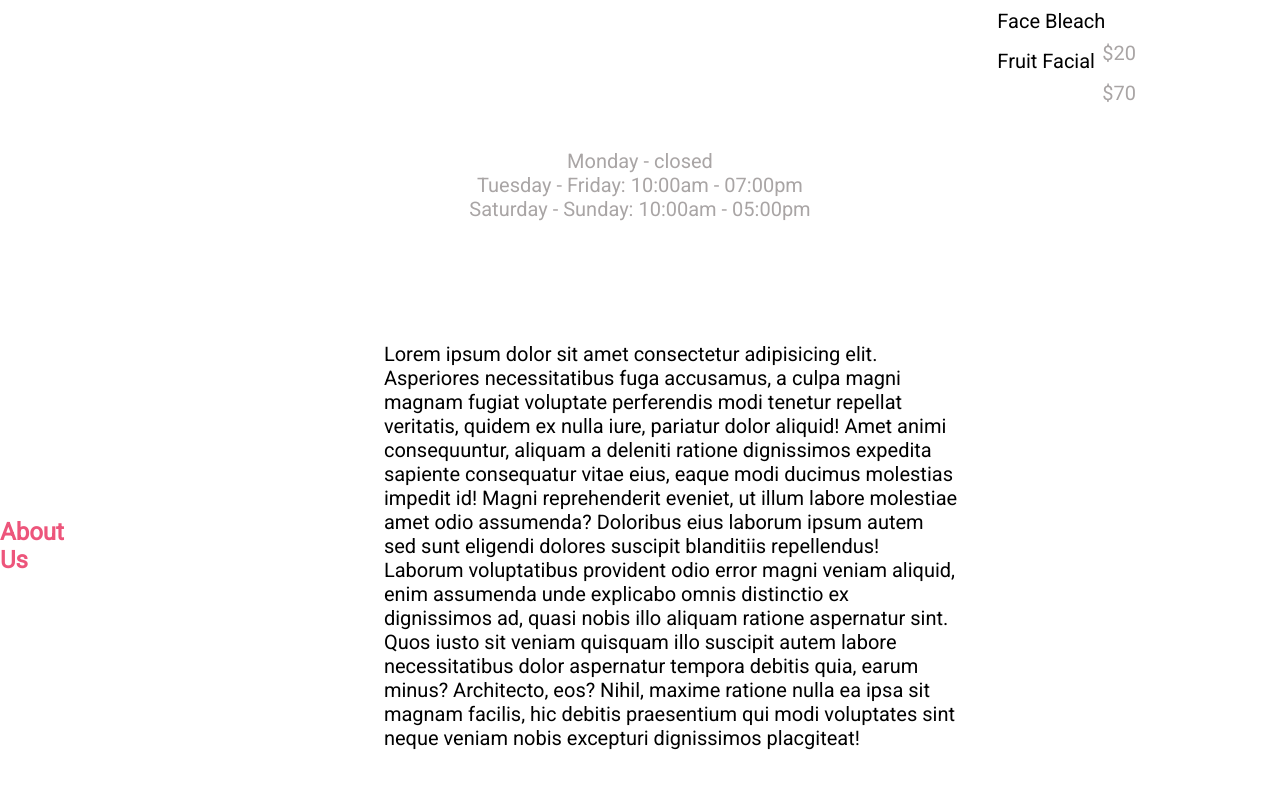
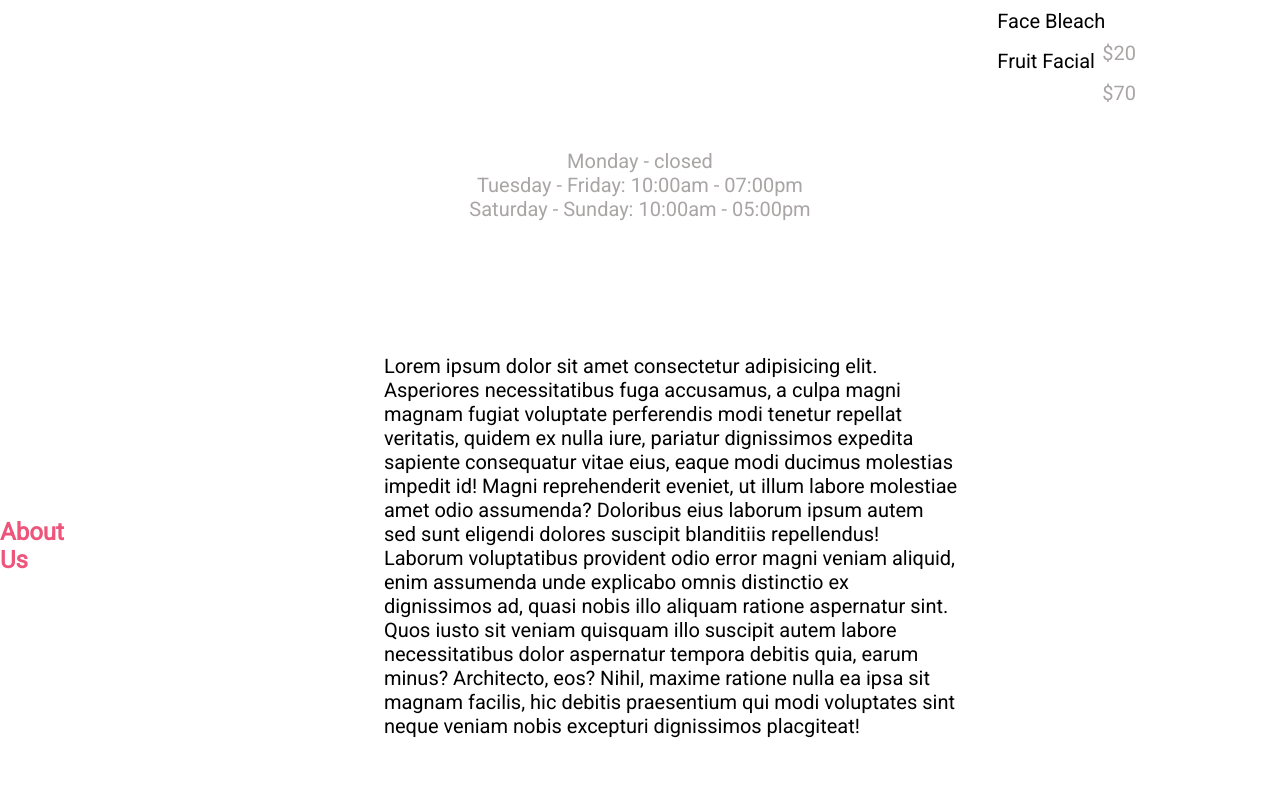
Before and after one commit to npatel20/Project_Spa, a plain HTML site: page index.html in a window 1280 px wide. Shown: the part 1454-2242 px from the top of the page. Drawn offline with Linux system fonts and the light colour scheme; a web font is replaced by a local one.

Commit message:
another commit

```diff
--- a/index.html
+++ b/index.html
@@ -150,7 +150,7 @@
   <!-- about us section -->
   <section class="about_us">
     <h2>About Us</h2>
-    <p>Lorem ipsum dolor sit amet consectetur adipisicing elit. Asperiores necessitatibus fuga accusamus, a culpa magni magnam fugiat voluptate perferendis modi tenetur repellat veritatis, quidem ex nulla iure, pariatur dolor aliquid! Amet animi consequuntur, aliquam a deleniti ratione dignissimos expedita sapiente consequatur vitae eius, eaque modi ducimus molestias impedit id! Magni reprehenderit eveniet, ut illum labore molestiae amet odio assumenda? Doloribus eius laborum ipsum autem sed sunt eligendi dolores suscipit blanditiis repellendus! Laborum voluptatibus provident odio error magni veniam aliquid, enim assumenda unde explicabo omnis distinctio ex dignissimos ad, quasi nobis illo aliquam ratione aspernatur sint. Quos iusto sit veniam quisquam illo suscipit autem labore necessitatibus dolor aspernatur tempora debitis quia, earum minus? Architecto, eos? Nihil, maxime ratione nulla ea ipsa sit magnam facilis, hic debitis praesentium qui modi voluptates sint neque veniam nobis excepturi dignissimos placgiteat! </p>
+    <p>Lorem ipsum dolor sit amet consectetur adipisicing elit. Asperiores necessitatibus fuga accusamus, a culpa magni magnam fugiat voluptate perferendis modi tenetur repellat veritatis, quidem ex nulla iure, pariatur dignissimos expedita sapiente consequatur vitae eius, eaque modi ducimus molestias impedit id! Magni reprehenderit eveniet, ut illum labore molestiae amet odio assumenda? Doloribus eius laborum ipsum autem sed sunt eligendi dolores suscipit blanditiis repellendus! Laborum voluptatibus provident odio error magni veniam aliquid, enim assumenda unde explicabo omnis distinctio ex dignissimos ad, quasi nobis illo aliquam ratione aspernatur sint. Quos iusto sit veniam quisquam illo suscipit autem labore necessitatibus dolor aspernatur tempora debitis quia, earum minus? Architecto, eos? Nihil, maxime ratione nulla ea ipsa sit magnam facilis, hic debitis praesentium qui modi voluptates sint neque veniam nobis excepturi dignissimos placgiteat! </p>
   </section>
 
   <!-- Contact Section -->
```
